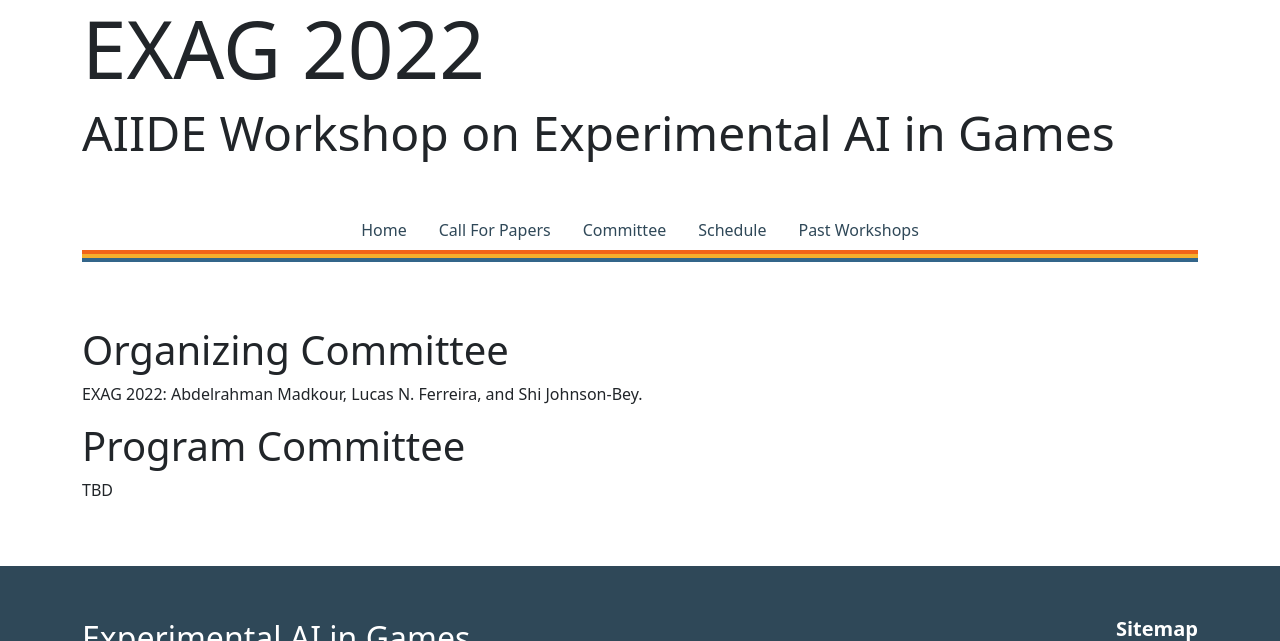
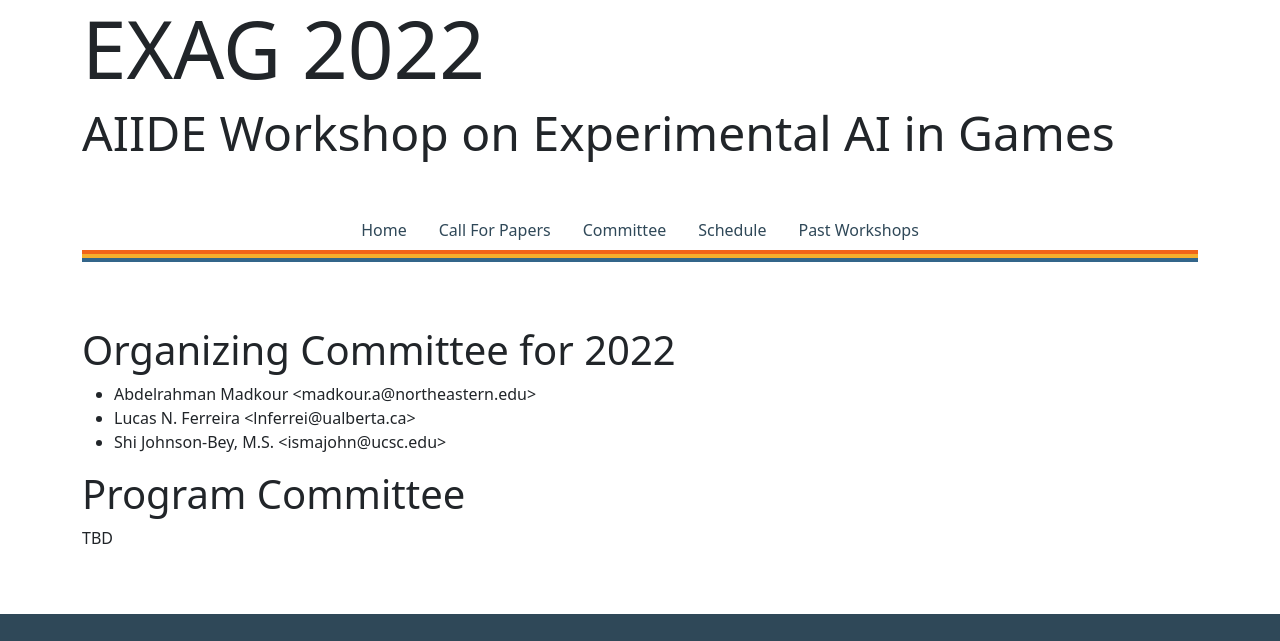
Before and after one commit to aiide-exag/aiide-exag.github.io, a Gatsby site: page /committee in a window 1280 px wide. Shown: the top 641 px of the page. Built offline with nearby package versions, Linux system fonts and the light colour scheme; Gatsby itself is replaced by a stand-in of ours.

Commit message:
domain updates, committee, and CFP new date

```diff
--- a/content/call_for_papers.md
+++ b/content/call_for_papers.md
@@ -6,9 +6,11 @@
 
 * **Research Track** (2-6 pages, excluding references): Papers submitted for oral presentation. These will be incorporated into the proceedings and presented as 10 to 20-minute talks during paper sessions.
 
-* **Practitioner Track** (500 words abstract): Short articles by game developers, artists, and other practitioners on the use of artificial intelligence in games, art, and other entertainment artifacts. These will be highlighted by 5-10 minute talks in a special track of the workshop. Ideally, these will also use the AAAI format, but for the initial submission, any PDF format is fine; we’ll assign an editor to assist with the formatting of accepted work. UPDATE: The abstracts for this track do not have to be anonymized.
+* **Practitioner Track** (500 words abstract): Short articles by game developers, artists, and other practitioners on the use of artificial intelligence in games, art, and other entertainment artifacts. These will be highlighted by 5-10 minute talks in a special track of the workshop. Ideally, these will also use the AAAI format, but for the initial submission, any PDF format is fine; we’ll assign an editor to assist with the formatting of accepted work. The abstracts for this track do not have to be anonymized.
 
 * **Informal project demos**: These require a (2 pages max) description of the project and why you think it's interesting. We welcome works-in-progress, finished projects, and prototypes.
+
+Any appendecies may be a maximum of two (2) pages.
 
 ## Special Theme
 
@@ -16,7 +18,7 @@
 
 ## Important Dates
 
-Deadline for paper submissions:  **July 29, 2022**
+Deadline for paper submissions:  **August 10, 2022**
 
 Notification for accepted papers: **August 22, 2022**
 
--- a/gatsby-config.ts
+++ b/gatsby-config.ts
@@ -1,22 +1,22 @@
-import type { GatsbyConfig } from "gatsby";
+import type { GatsbyConfig } from 'gatsby';
 
 const config: GatsbyConfig = {
 	siteMetadata: {
 		title: `exag.org`,
-    siteUrl: `https://www.yourdomain.tld`,
+		siteUrl: `https://www.exag.org`,
 	},
 	// More easily incorporate content into your pages through automatic TypeScript type generation and better GraphQL IntelliSense.
 	// If you use VSCode you can also use the GraphQL plugin
 	// Learn more at: https://gatsby.dev/graphql-typegen
 	graphqlTypegen: true,
 	plugins: [
-    "gatsby-plugin-sass",
-    "gatsby-plugin-image",
-    "gatsby-plugin-react-helmet",
-    "gatsby-plugin-sitemap",
-    "gatsby-plugin-mdx",
-    "gatsby-plugin-sharp",
-    "gatsby-transformer-sharp",
+		'gatsby-plugin-sass',
+		'gatsby-plugin-image',
+		'gatsby-plugin-react-helmet',
+		'gatsby-plugin-sitemap',
+		'gatsby-plugin-mdx',
+		'gatsby-plugin-sharp',
+		'gatsby-transformer-sharp',
 		{
 			resolve: `gatsby-transformer-remark`,
 			options: {
@@ -31,20 +31,20 @@
 			},
 		},
 		{
-      resolve: "gatsby-source-filesystem",
+			resolve: 'gatsby-source-filesystem',
 			options: {
-        name: "images",
-        path: "./src/images/",
+				name: 'images',
+				path: './src/images/',
 			},
-      __key: "images",
+			__key: 'images',
 		},
 		{
-      resolve: "gatsby-source-filesystem",
+			resolve: 'gatsby-source-filesystem',
 			options: {
-        name: "pages",
-        path: "./src/pages/",
+				name: 'pages',
+				path: './src/pages/',
 			},
-      __key: "pages",
+			__key: 'pages',
 		},
 		{
 			resolve: `gatsby-source-filesystem`,
@@ -58,7 +58,7 @@
 			options: {
 				// You can add multiple tracking ids and a pageview event will be fired for all of them.
 				trackingIds: [
-          "G-41K8XR9S4D", // Google Analytics / GA
+					'G-41K8XR9S4D', // Google Analytics / GA
 				],
 				// This object is used for configuration specific to this plugin
 				pluginConfig: {
--- a/src/pages/committee.tsx
+++ b/src/pages/committee.tsx
@@ -2,18 +2,178 @@
 import { Container } from 'react-bootstrap';
 import AppLayout from '../components/AppLayout';
 import Seo from '../components/Seo';
+
+const ORGANIZING_COMMITTEE = [
+	{
+		name: 'Abdelrahman Madkour',
+		email: 'madkour.a@northeastern.edu',
+		affiliation: 'Northeastern University',
+	},
+	{
+		name: 'Lucas N. Ferreira',
+		email: 'lnferrei@ualberta.ca',
+		affiliation: 'University of Alberta',
+	},
+	{
+		name: 'Shi Johnson-Bey, M.S.',
+		email: 'ismajohn@ucsc.edu',
+		affiliation: 'University of California, Santa Cruz',
+	},
+];
+
+const PROGRAM_COMMITTEE = [
+	{
+		name: 'Dr. David Thue',
+		affiliation: 'Carleton University',
+	},
+	{
+		name: 'Sean Guillory, Ph.D.',
+		affiliation: 'Booz Allen Hamilton',
+	},
+	{
+		name: 'Seth Cooper',
+		affiliation: 'Northeastern University',
+	},
+	{
+		name: 'M Charity',
+		affiliation: 'New York University ',
+	},
+	{
+		name: 'Rodrigo Canaan',
+		affiliation: 'Cal Poly State University',
+	},
+	{
+		name: 'Dr. Alex Zook',
+		affiliation: 'NVIDIA',
+	},
+	{
+		name: 'Dr. Ben Samuel ',
+		affiliation: 'University of New Orleans',
+	},
+	{
+		name: 'Dr. Mads Johansen PhD',
+		affiliation: 'Modl.ai',
+	},
+	{
+		name: 'Anurag Sarkar',
+		affiliation: 'Northeastern University',
+	},
+	{
+		name: 'Fernando de Mesentier Silva PhD',
+		affiliation: 'Electronic Arts',
+	},
+	{
+		name: 'Dr. Matthew Stephenson',
+		affiliation: 'Maastricht University',
+	},
+	{
+		name: 'Dr. Raluca D. Gaina',
+		affiliation: 'Queen Mary University of London',
+	},
+	{
+		name: 'Mike Cook',
+		affiliation: 'Queen Mary University of London',
+	},
+	{
+		name: 'Dr. Barrett Anderson',
+		affiliation: 'Google / CSU Monterey Bay',
+	},
+	{
+		name: 'Prof. Stephen G. Ware',
+		affiliation: 'University of Kentucky',
+	},
+	{
+		name: 'Luis Garcia',
+		affiliation: 'Northeastern University',
+	},
+	{
+		name: 'Alex Calderwood',
+		affiliation: 'University of California, Santa Cruz',
+	},
+	{
+		name: 'Allison Parrish, Assistant Arts Professor',
+		affiliation: 'New York University',
+	},
+	{
+		name: 'Dr. Justus Robertson Ph.D.',
+		affiliation: 'Rochester Institute of Technology',
+	},
+	{
+		name: 'Dr. Morteza Behrooz',
+		affiliation: 'Meta',
+	},
+	{
+		name: 'Sam Earle',
+		affiliation: 'New York University',
+	},
+	{
+		name: 'Ahmed Khalifa',
+		affiliation: 'University of Malta',
+	},
+	{
+		name: 'Dr. Peter Mawhorter',
+		affiliation: 'Wellesley College',
+	},
+	{
+		name: 'Chinmaya Dabral',
+		affiliation: 'North Carolina State University',
+	},
+	{
+		name: 'Ian Horswill, Associate Professor',
+		affiliation: 'Northwestern University',
+	},
+	{
+		name: 'Jnani Crawford',
+		affiliation: 'University of Califronia, Santa Cruz',
+	},
+	{
+		name: 'Rehaf Aljammaz',
+		affiliation: 'University of Califronia, Santa Cruz',
+	},
+	{
+		name: 'Mr. Matthew Barthet',
+		affiliation: 'University of Malta',
+	},
+	{
+		name: 'Dr. Joseph C. Osborn, PhD',
+		affiliation: 'Pomona College',
+	},
+	{
+		name: 'Chintan Trivedi',
+		affiliation: 'University of Malta',
+	},
+	{
+		name: 'Nathan Partlan',
+		affiliation: 'Northeastern University',
+	},
+	{
+		name: 'Ms. Quinn Kybartas',
+		affiliation: 'McGill University',
+	},
+];
 
 const CommitteePage = () => {
 	return (
 		<AppLayout>
 			<Seo title="EXAG 2022: Committee" />
 			<Container className="py-5">
-                <h1>Organizing Committee</h1>
-                <p>
-                    EXAG 2022: Abdelrahman Madkour, Lucas N. Ferreira, and Shi
-                    Johnson-Bey.
-                </p>
+				<h1>Organizing Committee for 2022</h1>
+				<ul>
+					{ORGANIZING_COMMITTEE.map((member, i) => (
+						<li key={`organizer_${i}`}>
+							{member.name} &lt;{member.email}&gt;
+						</li>
+					))}
+				</ul>
+
 				<h1>Program Committee</h1>
+				{/* <ul>
+					{PROGRAM_COMMITTEE.map((member, i) => (
+						<li key={`pc_${i}`}>
+							{member.name} &lt;{member.affiliation}&gt;
+						</li>
+					))}
+				</ul> */}
 				<p>TBD</p>
 			</Container>
 		</AppLayout>
```
Also changed, not shown: src/pages/past_workshops.tsx (+10 -5 lines), 1 other file. Lines whose indentation alone changed are shown as unchanged.
